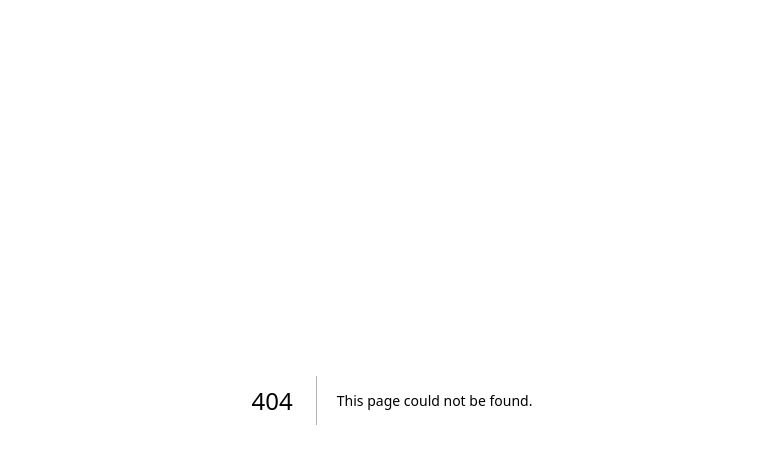
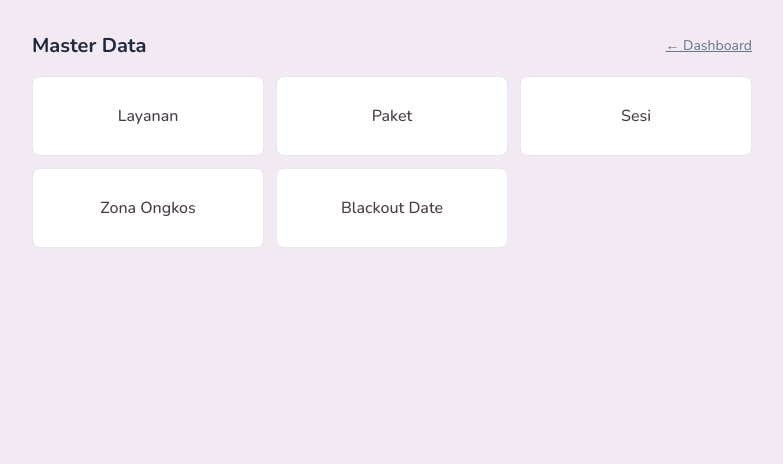
Before and after one commit to khabibrizal/ruangbabyhappy, a Next.js app: page /admin/master in a window 1280 px wide. Before the commit this address had no page. Shown: the top 464 px of the page, without its empty margins (248-1031 px from the left). Built offline with nearby package versions, Linux system fonts and the light colour scheme.

Commit message:
feat(admin): hub master + halaman Layanan + link dari dashboard

```diff
--- /dev/null
+++ b/src/app/admin/master/layanan/page.tsx
@@ -0,0 +1,49 @@
+import Link from "next/link";
+import { listLayanan } from "@/lib/admin/masterQueries";
+import { buatLayanan, updateLayanan, toggleLayanan } from "@/lib/admin/masterActions";
+
+export const dynamic = "force-dynamic";
+const inp = "rounded border border-slate-300 p-2";
+
+export default async function MasterLayananPage() {
+  const rows = await listLayanan();
+  return (
+    <main className="mx-auto w-full max-w-3xl px-4 py-8 sm:px-6">
+      <div className="flex items-center justify-between">
+        <h1 className="text-xl font-bold text-slate-800">Master Layanan</h1>
+        <Link href="/admin/master" className="text-sm text-slate-500 underline">← Master</Link>
+      </div>
+
+      <form action={buatLayanan} className="mt-4 grid grid-cols-2 gap-3 rounded-lg border border-slate-200 bg-white p-4">
+        <input name="nama" placeholder="Nama layanan" className={`col-span-2 ${inp}`} required />
+        <input name="admin_wa" placeholder="No WA admin (62…)" className={inp} required />
+        <input name="urutan" type="number" placeholder="Urutan" className={inp} defaultValue={0} />
+        <button className="col-span-2 h-11 rounded bg-slate-800 px-4 text-white">Tambah Layanan</button>
+      </form>
+
+      <div className="mt-4 flex flex-col gap-3">
+        {rows.map((r) => (
+          <div key={r.id} className="rounded border border-slate-200 bg-white p-3">
+            <form action={updateLayanan} className="grid grid-cols-2 gap-2">
+              <input type="hidden" name="id" value={r.id} />
+              <input name="nama" defaultValue={r.nama} className={`col-span-2 ${inp}`} required />
+              <input name="admin_wa" defaultValue={r.admin_wa} className={inp} required />
+              <input name="urutan" type="number" defaultValue={r.urutan} className={inp} />
+              <div className="col-span-2 flex items-center gap-2">
+                <button className="h-9 rounded bg-slate-800 px-3 text-sm text-white">Simpan</button>
+                {!r.is_active && <span className="text-xs text-slate-400">(nonaktif)</span>}
+              </div>
+            </form>
+            <form action={toggleLayanan} className="mt-2">
+              <input type="hidden" name="id" value={r.id} />
+              <input type="hidden" name="aktif" value={String(r.is_active)} />
+              <button className="h-8 rounded border border-slate-300 px-3 text-xs">
+                {r.is_active ? "Nonaktifkan" : "Aktifkan"}
+              </button>
+            </form>
+          </div>
+        ))}
+      </div>
+    </main>
+  );
+}
--- /dev/null
+++ b/src/app/admin/master/page.tsx
@@ -0,0 +1,28 @@
+import Link from "next/link";
+
+const MENU = [
+  { href: "/admin/master/layanan", label: "Layanan" },
+  { href: "/admin/master/paket", label: "Paket" },
+  { href: "/admin/master/sesi", label: "Sesi" },
+  { href: "/admin/master/zona", label: "Zona Ongkos" },
+  { href: "/admin/master/blackout", label: "Blackout Date" },
+];
+
+export default function MasterHubPage() {
+  return (
+    <main className="mx-auto w-full max-w-3xl px-4 py-8 sm:px-6">
+      <div className="flex items-center justify-between">
+        <h1 className="text-xl font-bold text-slate-800">Master Data</h1>
+        <Link href="/admin" className="text-sm text-slate-500 underline">← Dashboard</Link>
+      </div>
+      <div className="mt-4 grid grid-cols-2 gap-3 sm:grid-cols-3">
+        {MENU.map((m) => (
+          <Link key={m.href} href={m.href}
+            className="flex h-20 items-center justify-center rounded-lg border border-slate-200 bg-white text-center font-medium hover:bg-slate-50">
+            {m.label}
+          </Link>
+        ))}
+      </div>
+    </main>
+  );
+}
--- a/src/app/admin/page.tsx
+++ b/src/app/admin/page.tsx
@@ -1,10 +1,16 @@
+import Link from "next/link";
+
 export default function AdminHome() {
   return (
     <main className="mx-auto max-w-4xl px-4 py-10 sm:px-6">
       <h1 className="text-2xl font-bold text-slate-800">Panel Admin</h1>
-      <p className="mt-2 text-slate-500">Master data & transaksi menyusul (Plan 2 &amp; 4).</p>
-      <form action="/logout" method="post" className="mt-4">
-        <button className="rounded-lg bg-slate-800 px-4 py-2 text-sm font-bold text-white">Keluar</button>
+      <p className="mt-2 text-slate-500">Kelola data & transaksi Ruang Baby Happy.</p>
+      <div className="mt-4 flex flex-wrap gap-3">
+        <Link href="/admin/master" className="rounded-lg bg-slate-800 px-4 py-2 text-sm font-bold text-white">Master Data</Link>
+        <span className="rounded-lg border border-slate-200 px-4 py-2 text-sm text-slate-400">Transaksi (Plan 4)</span>
+      </div>
+      <form action="/logout" method="post" className="mt-6">
+        <button className="rounded-lg border border-slate-300 px-4 py-2 text-sm font-bold text-slate-700">Keluar</button>
       </form>
     </main>
   );
```
